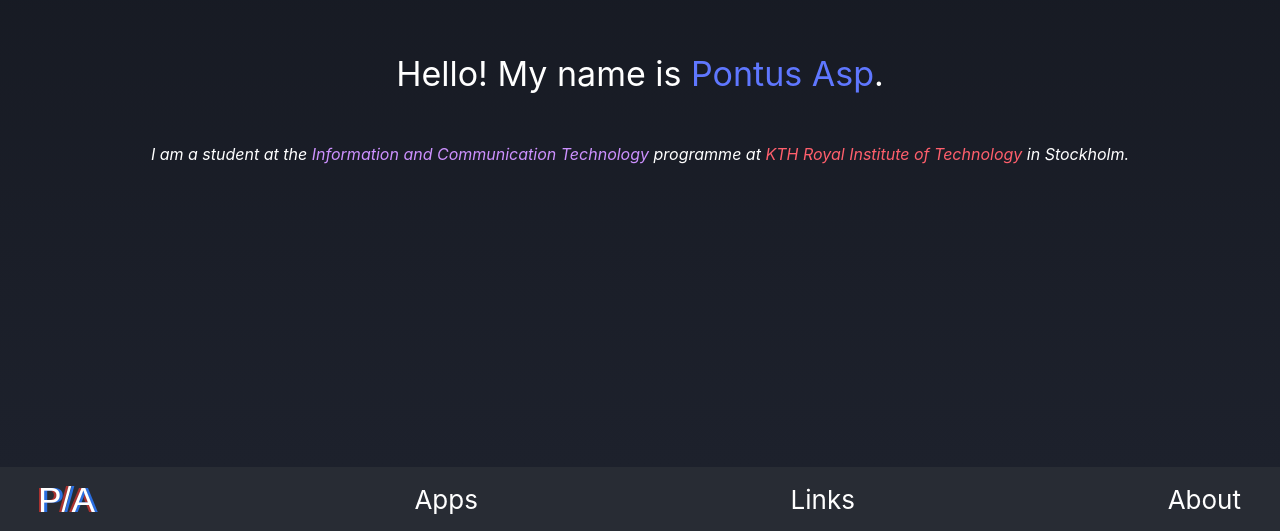
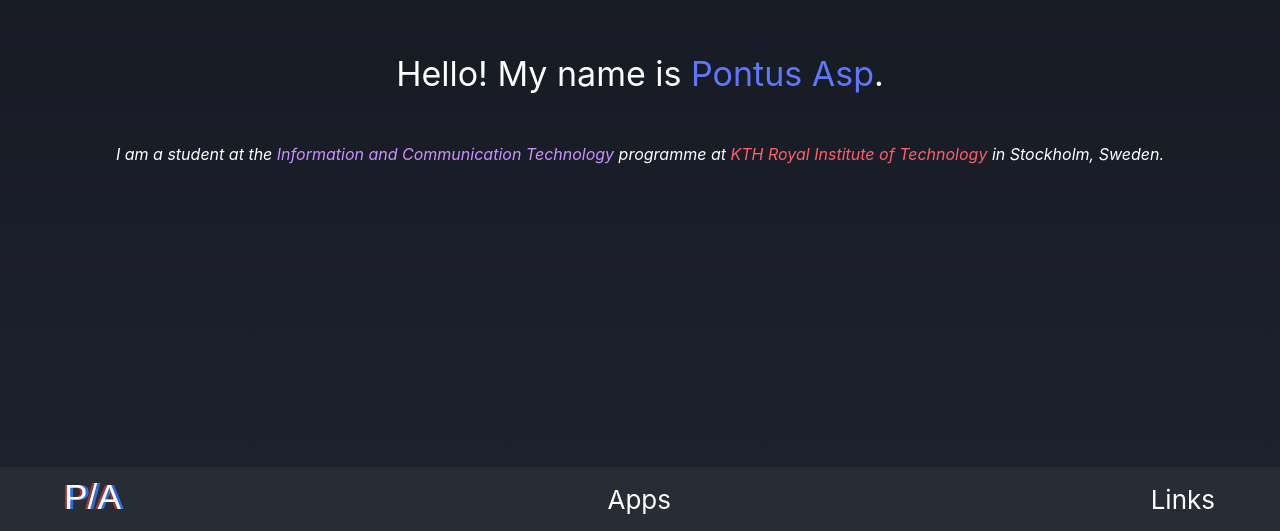
Before and after one commit to pontusasp/pontusasp.github.io, a React (Create React App) app: page / in a window 1280 px wide. Shown: the part 269-800 px from the top of the page. Built offline with nearby package versions, Linux system fonts and the light colour scheme.

Commit message:
changed from single-page to multi-page

```diff
--- a/package.json
+++ b/package.json
@@ -8,6 +8,7 @@
     "@testing-library/user-event": "^12.8.3",
     "react": "^17.0.2",
     "react-dom": "^17.0.2",
+    "react-router-dom": "^5.2.0",
     "react-scripts": "4.0.3",
     "web-vitals": "^1.1.1"
   },
--- a/src/App.css
+++ b/src/App.css
@@ -9,7 +9,7 @@
   flex-direction: row;
   align-items: center;
   justify-content: flex-start;
-  padding: 0 1em;
+  padding: 0 2em;
   font-size: calc(10px + 2vmin);
   color: white;
 }
@@ -21,6 +21,11 @@
   align-items: center;
   justify-content: space-between;
   padding: 0.5em;
+}
+
+.App-menu a {
+  text-decoration: none;
+  color: white;
 }
 
 .App-logo {
--- a/src/App.js
+++ b/src/App.js
@@ -1,6 +1,7 @@
 import './App.css';
 import logo from './pontusasp-logo.svg';
 import React from 'react';
+import { BrowserRouter as Router, Switch, Route, Link } from "react-router-dom";
 
 class App extends React.Component {
 
@@ -11,36 +12,84 @@ class App extends React.Component {
   render() {
     return (
       <div className="App">
+        <Router>
           <div className="App-content">
-          <div className="App-page">
+            <Switch>
+              <Route path="/Apps/the-red-painter">
+                <TheRedPainter />
+              </Route>
+              <Route path="/Apps">
+                <Apps />
+              </Route>
+              <Route path="/Links">
+                <Links />
+              </Route>
+              <Route path="/">
+                <About />
+              </Route>
+            </Switch>
+          </div>
+          <footer className="App-footer">
+            <div className="App-menu">
+            <Link to="/"><img src={logo} className="App-logo" alt="App-logo" /></Link>
+              <div><Link to="/Apps">Apps</Link></div>
+              <div><Link to="/Links">Links</Link></div>
+            </div>
+          </footer>
+        </Router>
+      </div>
+    );
+  }
+}
+
+function About() {
+  return (
+    <div id="About" className="App-page">
       <p className="App-bigtext">
         Hello! My name is <span className="My-name">Pontus Asp</span>.
       </p>
       <p className="App-slim text-i">
         I am a student at the <span className="My-programme">Information and Communication Technology</span> programme
-              at <span className="My-school">KTH Royal Institute of Technology</span> in Stockholm.
+        at <span className="My-school">KTH Royal Institute of Technology</span> in Stockholm, Sweden.
       </p>
       <div>
 
       </div>
     </div>
-          <div className="App-page">
+  );
+}
+
+function Apps() {
+  return (
+    <div id="Apps" className="App-page">
+      <p>
+      <Link to="/Apps/the-red-painter">The Red Painter</Link>
+      </p>
+    </div>
+  );
+}
+
+function Links() {
+  return (
+    <div id="Links" className="App-page">
       <p>
         Test
       </p>
     </div>
-        </div>
-        <footer className="App-footer">
-          <div className="App-menu">
-          <img src={logo} className="App-logo" alt="App-logo" />
-            <div>Apps</div>
-            <div>Links</div>
-            <div>About</div>
-          </div>
-        </footer>
+  );
+}
+
+function TheRedPainter() {
+  return (
+    <div className="App-page">
+      <p className="App-bigtext">
+        The Red Painter
+      </p>
+      <p className="App-slim text-i">
+        <Link to="/RedPainter">Privacy Policy</Link>
+      </p>
     </div>
   );
 }
-}
 
 export default App;
```
Also changed, not shown: 1 other file (tests, documents, lock files or other folders). Lines whose indentation alone changed are shown as unchanged.
